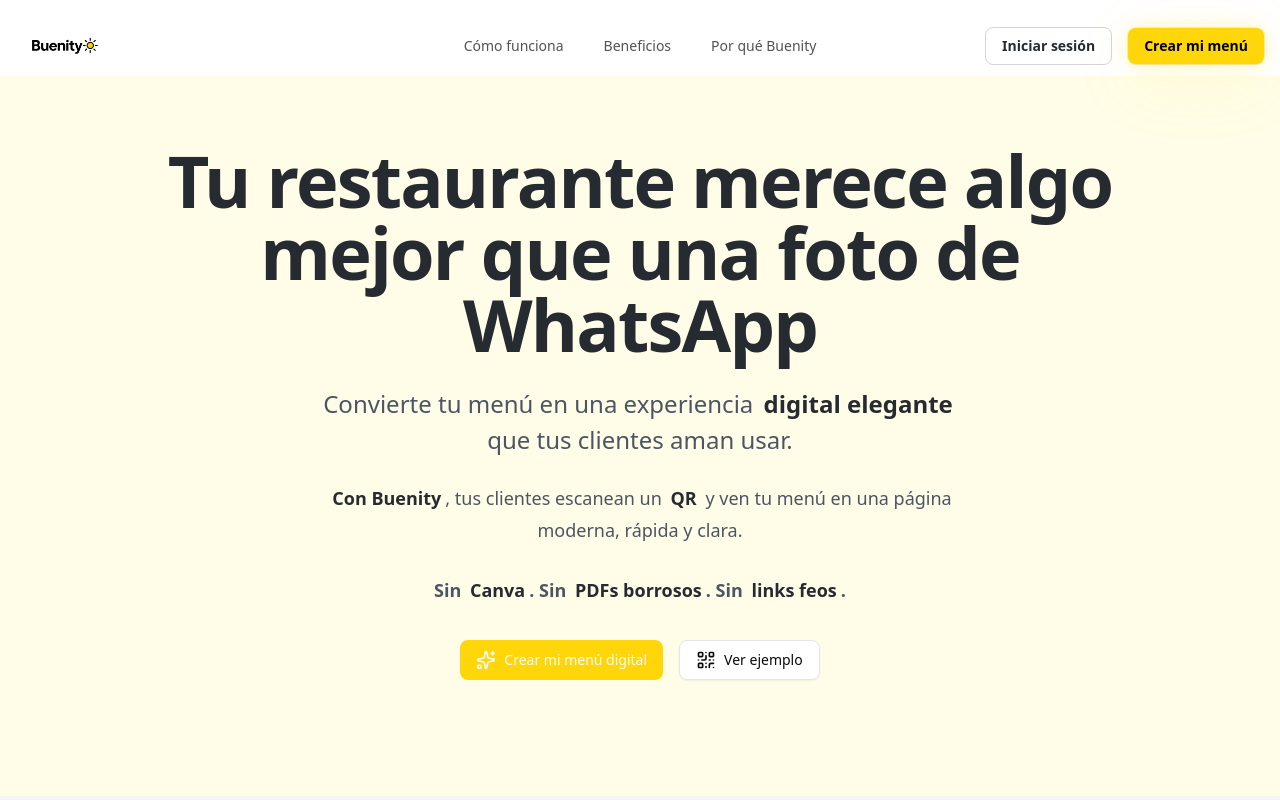
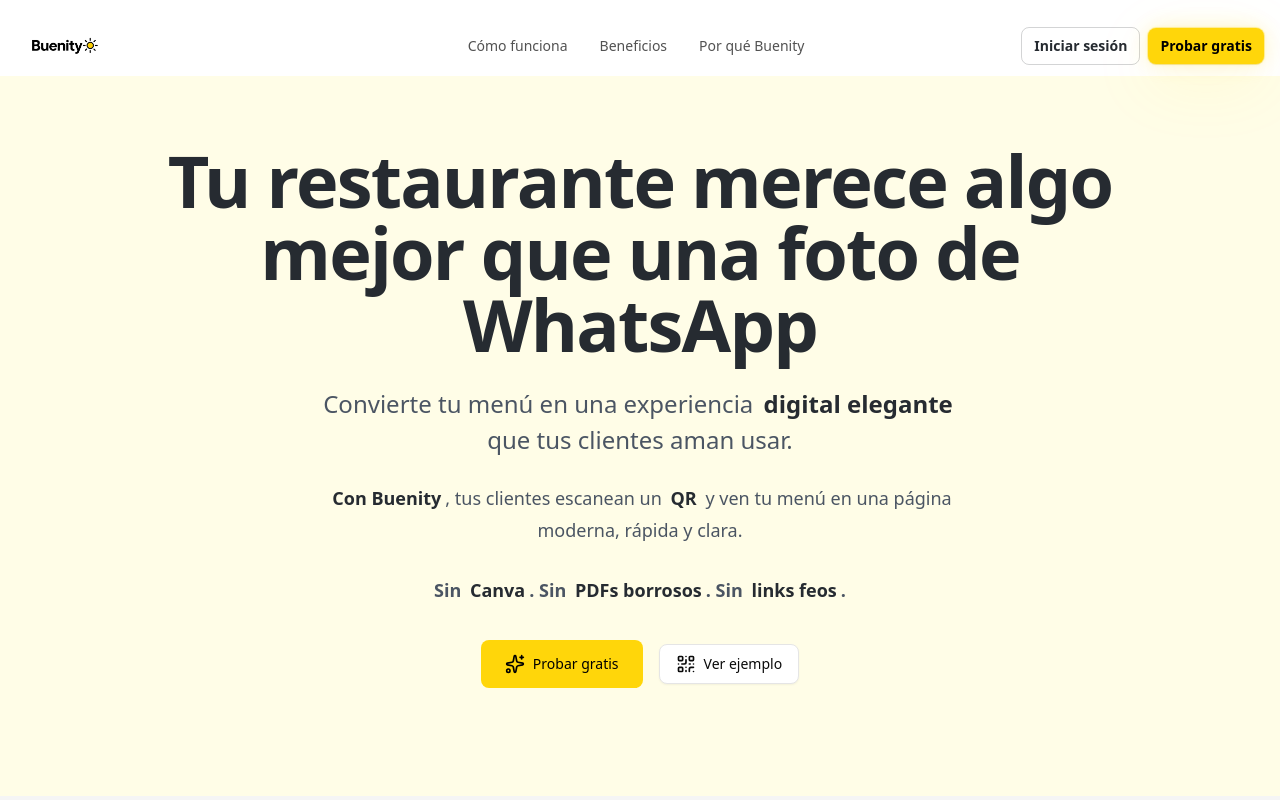
Before and after one commit to buenity/buenity-landing, a Next.js app: page / in a window 1280 px wide. Shown: the top 800 px of the page. Built offline with nearby package versions, Linux system fonts and the light colour scheme.

Commit message:
listo el hero y header

```diff
--- a/src/app/page.tsx
+++ b/src/app/page.tsx
@@ -7,10 +7,14 @@
 import { FutureSection } from "@/components/sections/FutureSection";
 import { CTASection } from "@/components/sections/CTASection";
 import { TruthSection } from "@/components/sections/TruthSection";
+import { BackgroundGradientAnimation } from "@/components/ui/background-gradient-animation";
 
 export default function Home() {
   return (
-    <>
+    <BackgroundGradientAnimation
+      containerClassName="min-h-[90dvh]"
+      className="relative z-10"
+    >
       <HeroSection />
       <ProblemSection />
       <SolutionSection />
@@ -20,6 +24,6 @@
       <FutureSection />
       <CTASection />
       <TruthSection />
-    </>
+    </BackgroundGradientAnimation>
   );
 }
--- a/src/components/layout/ResizableNavbar.tsx
+++ b/src/components/layout/ResizableNavbar.tsx
@@ -34,12 +34,22 @@
     return (
         <Navbar>
             {/* Desktop Navigation */}
-            <NavBody>
+            <NavBody className="justify-between gap-4">
                 <NavbarLogo />
                 <NavItems items={navItems} />
-                <div className="flex items-center gap-4">
-                    <NavbarButton variant="secondary">Iniciar sesión</NavbarButton>
-                    <NavbarButton variant="primary">Crear mi menú</NavbarButton>
+                <div className="flex items-center gap-2">
+                    <NavbarButton
+                        href="https://app.buenity.com/auth/login"
+                        variant="secondary"
+                    >
+                        Iniciar sesión
+                    </NavbarButton>
+                    <NavbarButton
+                        href="https://app.buenity.com/auth/register"
+                        variant="primary"
+                    >
+                        Probar gratis
+                    </NavbarButton>
                 </div>
             </NavBody>
 
@@ -69,6 +79,7 @@
                     ))}
                     <div className="flex w-full flex-col gap-4">
                         <NavbarButton
+                            href="https://app.buenity.com/auth/login"
                             onClick={() => setIsMobileMenuOpen(false)}
                             variant="secondary"
                             className="w-full"
@@ -76,11 +87,12 @@
                             Iniciar sesión
                         </NavbarButton>
                         <NavbarButton
+                            href="https://app.buenity.com/auth/register"
                             onClick={() => setIsMobileMenuOpen(false)}
                             variant="primary"
                             className="w-full"
                         >
-                            Crear mi menú
+                            Probar gratis
                         </NavbarButton>
                     </div>
                 </MobileNavMenu>
--- a/src/components/sections/HeroSection.tsx
+++ b/src/components/sections/HeroSection.tsx
@@ -31,13 +31,17 @@
 
 
                 <div className="flex flex-col items-center justify-center gap-4 sm:flex-row">
-                    <Button size="lg" className="w-full sm:w-auto">
-                        <Sparkles className="size-5" />
-                        Crear mi menú digital
+                    <Button size="xl" className="w-full sm:w-auto" asChild>
+                        <a href="https://app.buenity.com/auth/register">
+                            <Sparkles className="size-5" />
+                            Probar gratis
+                        </a>
                     </Button>
-                    <Button variant="outline" size="lg" className="w-full sm:w-auto">
-                        <QrCode className="size-5" />
-                        Ver ejemplo
+                    <Button variant="outline" size="lg" className="w-full sm:w-auto" asChild>
+                        <a href="https://app.buenity.com/starbucks">
+                            <QrCode className="size-5" />
+                            Ver ejemplo
+                        </a>
                     </Button>
                 </div>
             </section>
--- a/src/components/ui/button.tsx
+++ b/src/components/ui/button.tsx
@@ -5,11 +5,11 @@
 import { cn } from "@/lib/utils"
 
 const buttonVariants = cva(
-  "inline-flex items-center justify-center gap-2 whitespace-nowrap rounded-md text-sm font-medium transition-all disabled:pointer-events-none disabled:opacity-50 [&_svg]:pointer-events-none [&_svg:not([class*='size-'])]:size-4 shrink-0 [&_svg]:shrink-0 outline-none focus-visible:border-ring focus-visible:ring-ring/50 focus-visible:ring-[3px] aria-invalid:ring-destructive/20 dark:aria-invalid:ring-destructive/40 aria-invalid:border-destructive",
+  "inline-flex items-center justify-center gap-2 whitespace-nowrap rounded-md text-sm font-medium transition-all disabled:pointer-events-none disabled:opacity-50 [&_svg]:pointer-events-none [&_svg:not([class*='size-'])]:size-4 shrink-0 [&_svg]:shrink-0 outline-none focus-visible:border-ring focus-visible:ring-ring/50 focus-visible:ring-[3px] aria-invalid:ring-destructive/20 dark:aria-invalid:ring-destructive/40 aria-invalid:border-destructive hover:cursor-pointer",
   {
     variants: {
       variant: {
-        default: "bg-primary text-primary-foreground hover:bg-primary/90",
+        default: "bg-primary text-secondary hover:bg-primary/90",
         destructive:
           "bg-destructive text-white hover:bg-destructive/90 focus-visible:ring-destructive/20 dark:focus-visible:ring-destructive/40 dark:bg-destructive/60",
         outline:
@@ -24,6 +24,7 @@
         default: "h-9 px-4 py-2 has-[>svg]:px-3",
         sm: "h-8 rounded-md gap-1.5 px-3 has-[>svg]:px-2.5",
         lg: "h-10 rounded-md px-6 has-[>svg]:px-4",
+        xl: "h-12 rounded-md px-8 has-[>svg]:px-6",
         icon: "size-9",
         "icon-sm": "size-8",
         "icon-lg": "size-10",
--- a/src/components/ui/resizable-navbar.tsx
+++ b/src/components/ui/resizable-navbar.tsx
@@ -94,7 +94,7 @@
         boxShadow: visible
           ? "0 0 24px rgba(34, 42, 53, 0.06), 0 1px 1px rgba(0, 0, 0, 0.05), 0 0 0 1px rgba(34, 42, 53, 0.04), 0 0 4px rgba(34, 42, 53, 0.08), 0 16px 68px rgba(47, 48, 55, 0.05), 0 1px 0 rgba(255, 255, 255, 0.1) inset"
           : "none",
-        width: visible ? "40%" : "100%",
+        width: visible ? "80%" : "100%",
         y: visible ? 20 : 0,
       }}
       transition={{
@@ -123,7 +123,7 @@
     <motion.div
       onMouseLeave={() => setHovered(null)}
       className={cn(
-        "absolute inset-0 hidden flex-1 flex-row items-center justify-center space-x-2 text-sm font-medium text-zinc-600 transition duration-200 hover:text-zinc-800 lg:flex lg:space-x-2",
+        "absolute inset-0 hidden flex-1 flex-row items-center justify-center space-x-1 right-2 text-sm font-medium text-zinc-600 transition duration-200 hover:text-zinc-800 lg:flex lg:space-x-2",
         className,
       )}
     >
@@ -131,7 +131,7 @@
         <a
           onMouseEnter={() => setHovered(idx)}
           onClick={onItemClick}
-          className="relative px-4 py-2 text-neutral-600 dark:text-neutral-300"
+          className="relative px-3 py-2 text-neutral-600 dark:text-neutral-300"
           key={`link-${idx}`}
           href={item.link}
         >
@@ -262,7 +262,7 @@
     | React.ComponentPropsWithoutRef<"button">
   )) => {
   const baseStyles =
-    "px-4 py-2 rounded-md text-sm font-semibold relative cursor-pointer hover:-translate-y-0.5 transition-all duration-200 inline-block text-center";
+    "px-3 py-2 rounded-md text-sm font-semibold relative cursor-pointer hover:-translate-y-0.5 transition-all duration-200 inline-block text-center";
 
   const variantStyles = {
     primary:
```
